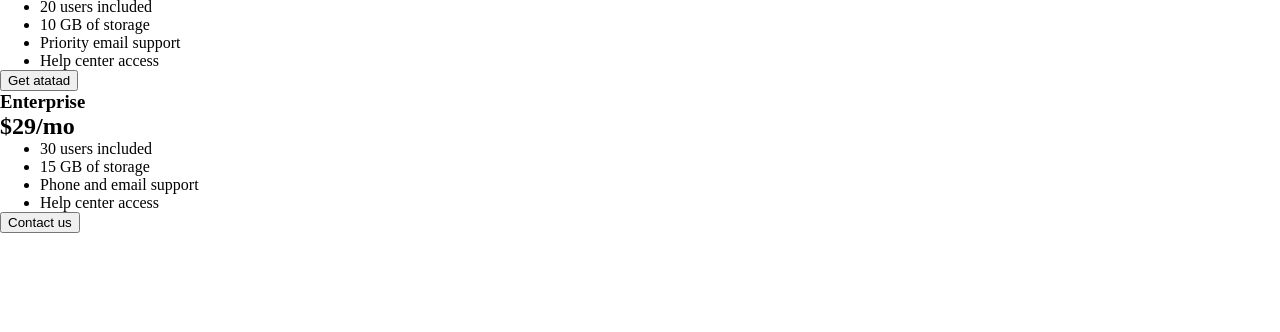
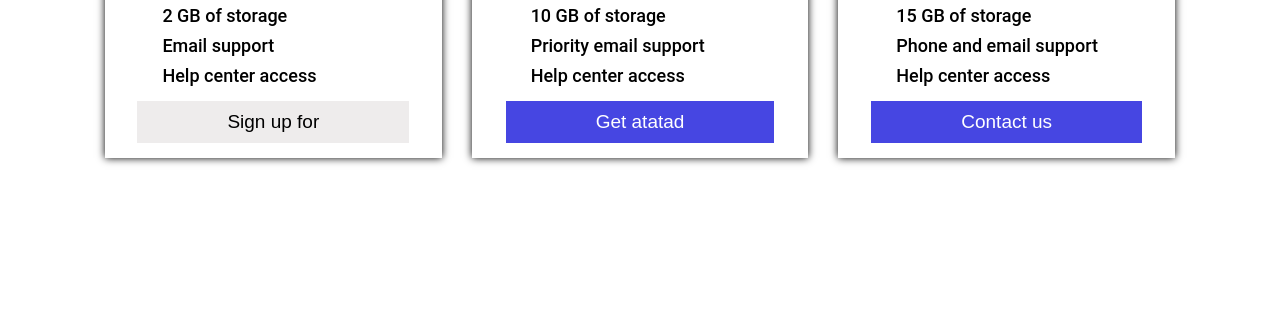
Before and after one commit to ermek-tashtanbekov/Prising, a plain HTML site: page index.html in a window 1280 px wide. Shown: the part 468-800 px from the top of the page. Drawn offline with Linux system fonts and the light colour scheme.

Commit message:
conteiner styles and media

```diff
--- a/styles.css
+++ b/styles.css
@@ -57,6 +57,7 @@ nav ul li a{
         flex-direction: column;
         margin: 0 auto;
         line-height: 50px;
+        box-shadow: none;
     }
     nav {
         display: flex;
@@ -79,6 +80,8 @@ main .text-1{
     text-align: center;
     font-family: 'roboto', sans-serif;
     padding-top: 70px;
+    padding-left: 15px;
+    padding-right: 15px;
 }
 .text-h1{
     font-weight: 500;
@@ -91,3 +94,99 @@ main .text-1{
     line-height: 30px;
     font-size: 19px;
 }
+
+.conteiner{
+    display: flex;
+    justify-content: space-between;
+    max-width: 1100px;
+    margin: 0 auto;
+    font-family: 'roboto', sans-serif;
+    font-weight: 500;
+    padding-top: 50px;
+}
+.card{
+   box-shadow: 0 0 8px;
+   box-sizing: 4px;
+   flex-basis: calc(50% - 20px);
+   display: flex;
+   justify-content: center;
+    margin-left: 15px;
+    margin-right: 15px;
+    flex-direction: column;
+    margin: 15px;
+}
+.header_1{
+    padding: 0;
+    display: flex;
+    justify-content: center;
+    font-size: 18px;
+    font-weight: 300;
+    font-family: 'roboto', sans-serif;
+    background-color: rgba(0, 0, 0, 0.125);
+    padding: 9px;
+    line-height: 35px;
+}
+.body_1{
+    display: flex;
+    flex-direction: column;
+    justify-content: center;
+    margin: 0 auto;
+}
+h2{
+    display: flex;
+    justify-content: center;
+}
+.h2{
+    font-size: 35px;
+    display: flex;
+    align-items: center;
+    font-weight: 400;
+}
+.mo{
+    font-size: 25px;
+    display: flex;
+    align-items: center;
+    color: rgb(105, 101, 101);
+}
+.ul .li{
+    list-style-type: none;
+    font-size: 18px;
+    line-height: 20px;
+    padding-top: 10px;
+
+}
+.button{
+    display: flex;
+    justify-content: center;
+    padding: 15px;
+}
+.button_2{
+    padding:10px 90px;
+    font-size: 19px;
+    border: none;
+}
+.bt{
+    background-color: #dad5d573;
+}
+.btn{
+    background-color: hsl(240, 73%, 58%);
+    color: white;
+}
+@media(max-width:982px){
+    .conteiner{
+        display: flex;
+        align-items: center;
+        flex-direction: column;
+        width: 100%;
+        margin: 0 auto;
+
+    }
+    .card{
+    display: flex;
+    justify-content: center;
+    width: 95%;
+    }
+    .button_2{
+        width: 100%;
+    }
+}
```
